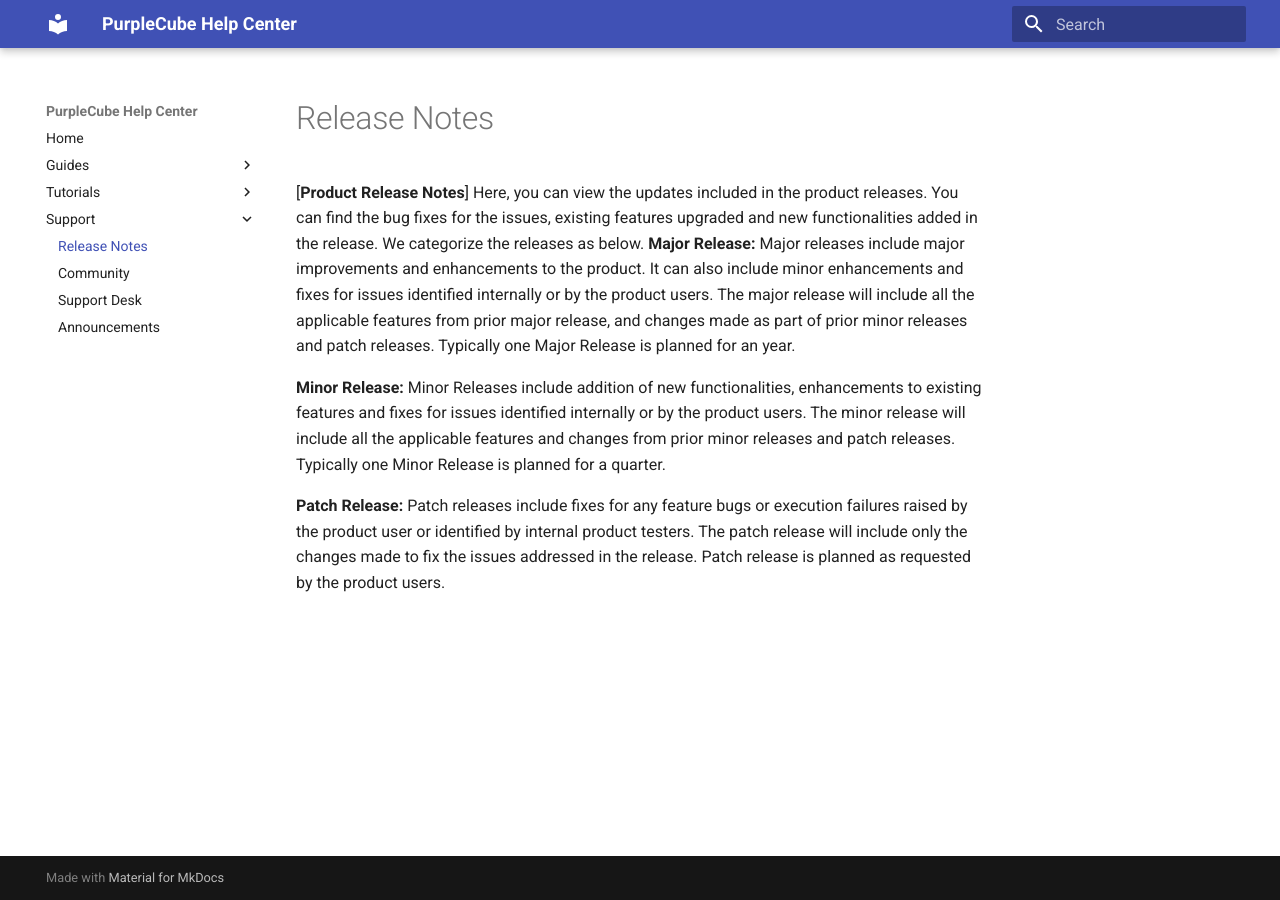
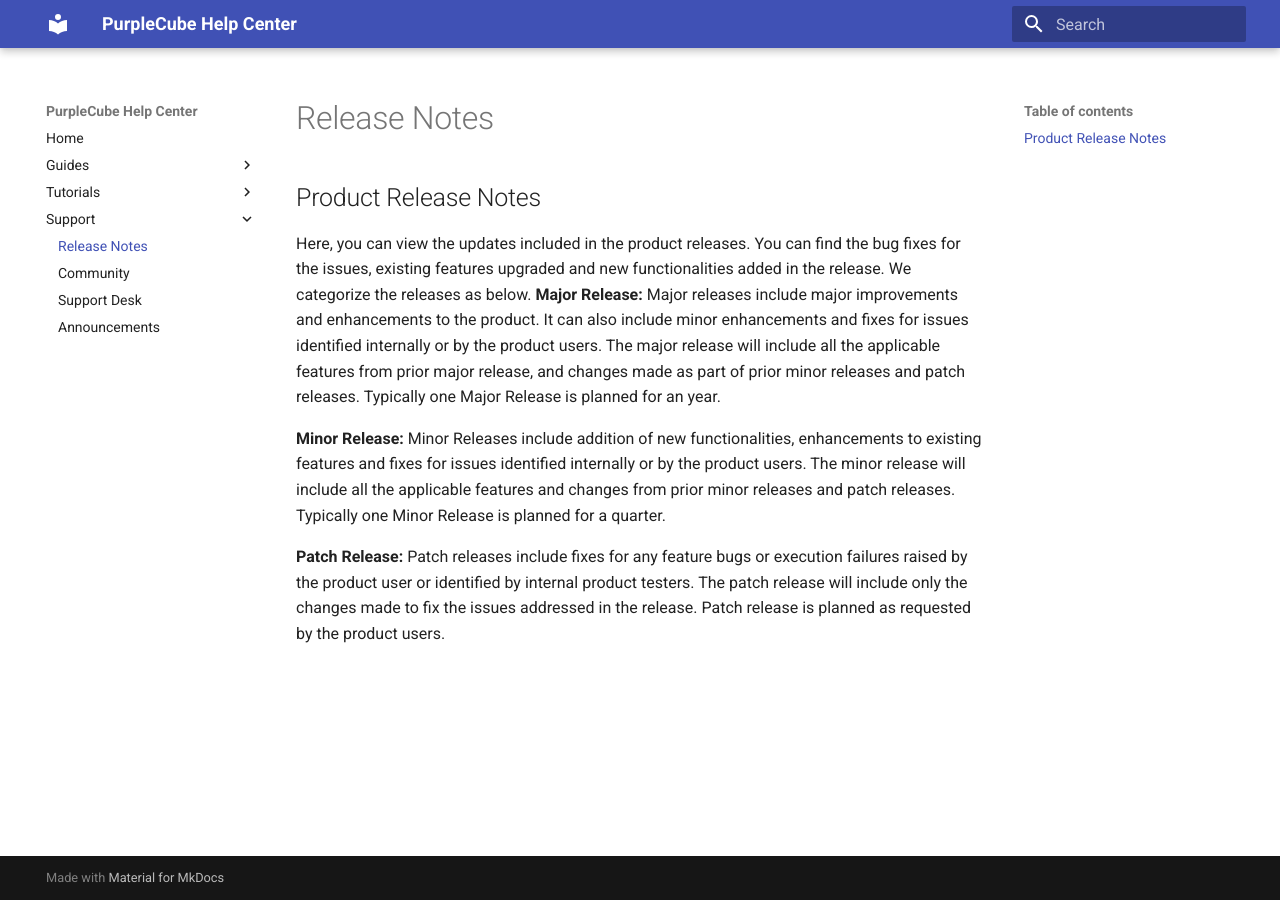
Before and after one commit to abusufiyanpcube/skills-github-pages-test-pcube, an MkDocs documentation site: the page built from docs/release-notes.md, in a window 1280 px wide. Built offline with MkDocs 1.6.1 and Material for MkDocs 9.7.7, drawn with Linux system fonts in a browser that asks for light colours.

Commit message:
Update release-notes.md

```diff
--- a/docs/release-notes.md
+++ b/docs/release-notes.md
@@ -1,4 +1,5 @@
-[**Product Release Notes**]
+## Product Release Notes
+
 Here, you can view the updates included in the product releases. You can find the bug fixes for the issues, existing features upgraded and new functionalities added in the release. We categorize the releases as below.
 **Major Release:**
 Major releases include major improvements and enhancements to the product. It can also include minor enhancements and fixes for issues identified internally or by the product users. The major release will include all the applicable features from prior major release, and changes made as part of prior minor releases and patch releases. Typically one Major Release is planned for an year.
```
